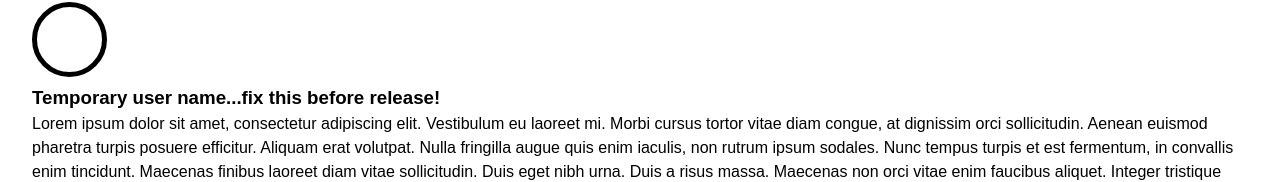
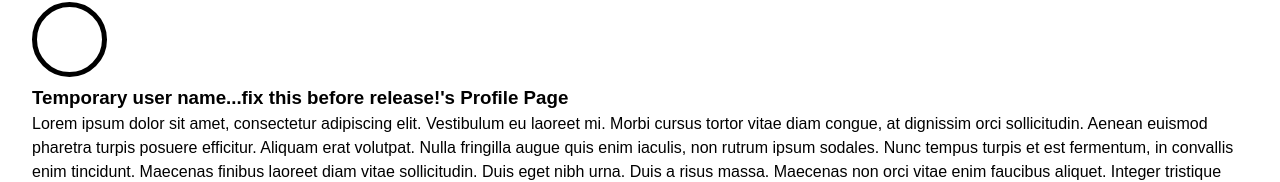
Before and after one commit to Amiibo-Atlas/Amiibo-Atlas, a React (Vite) app: page /profile in a window 1280 px wide. Shown: the part 137-319 px from the top of the page. Built offline with nearby package versions, Linux system fonts and the light colour scheme; no server answers.

Commit message:
Profile page and username appropriately provided assuming login status true.

```diff
--- a/src/components/Login.tsx
+++ b/src/components/Login.tsx
@@ -1,14 +1,13 @@
 import { useState } from 'react';
 import { firestore } from '../firebase/firebaseConfig';
-import { doc, getDocs, collection, query, where } from 'firebase/firestore';
+import { getDocs, collection, query, where } from 'firebase/firestore';
 
 import { doSignInUserWithEmailAndPassword } from '../features/auth/Auth';
 
-import { UseDispatch, useDispatch } from 'react-redux';
 import { setUser } from '../redux/userSlice';
 
 import styled from '@emotion/styled';
-import { useAppSelector } from '../redux/hooks';
+import { useAppDispatch } from '../redux/hooks';
 const LoginContainer = styled.div`
     display: flex;
     flex-direction: column;
@@ -19,7 +18,7 @@ const LoginContainer = styled.div`
 `;
 
 function Login() {
-    const dispatch = useDispatch();
+    const dispatch = useAppDispatch();
 
     const [email, setEmail] = useState('');
     const [username, setUsername] = useState('');
--- a/src/components/Navbar.tsx
+++ b/src/components/Navbar.tsx
@@ -3,6 +3,7 @@ import styled from '@emotion/styled';
 import myImage from '../assets/react.svg';
 
 import { useAppSelector } from '../redux/hooks';
+import grabUserNameCapitalized from '../functions/grabUserName';
 
 const NavbarContainer = styled.header`
     max-width: 100%;
@@ -60,6 +61,7 @@ const NavbarUserSection = styled.div`
 function Navbar() {
     // Grab user from user global state.
     const user = useAppSelector((state) => state.setUser);
+    const userNameCapitalized = grabUserNameCapitalized(user);
 
     return (
         <NavbarContainer>
@@ -74,7 +76,7 @@ function Navbar() {
             </NavbarLinkContainer>
             <NavbarUserSection>
                 {user.loginStatus ? (
-                    <h2>Hello, {user.username}</h2>
+                    <h2>Hello, {userNameCapitalized}</h2>
                 ) : (
                     <NavbarLink to="/login">Log in →</NavbarLink>
                 )}
--- a/src/functions/grabUserName.ts
+++ b/src/functions/grabUserName.ts
@@ -1,8 +1,6 @@
-import { useAppSelector } from '../redux/hooks';
-
-export default function grabUserNameCapitalized() {
-    // Grab user from user global state.
-    const user = useAppSelector((state) => state.setUser);
+export default function grabUserNameCapitalized(user) {
+    // Ensure you pass the user SLICE into the param.
+    // Returns capitalized[0] username, woohoo.
     const userCapitalized = user?.username
         ? user.username.charAt(0).toUpperCase() + user.username.slice(1)
         : 'Temporary user name...fix this before release!';
--- a/src/pages/ProfilePage.tsx
+++ b/src/pages/ProfilePage.tsx
@@ -6,8 +6,8 @@ import { FaUserEdit } from 'react-icons/fa';
 import { ImCheckmark } from 'react-icons/im';
 import { FaHeart } from 'react-icons/fa';
 
+import grabUserNameCapitalized from '../functions/grabUserName';
 import { useAppSelector } from '../redux/hooks';
-import grabUserNameCapitalized from '../functions/grabUserName';
 
 const ContainPage = styled.div`
     display: flex;
@@ -40,7 +40,9 @@ function ProfilePage() {
     //     ? user.username.charAt(0).toUpperCase() + user.username.slice(1)
     //     : '';
 
-    grabUserNameCapitalized();
+    // Grab user from user global state.
+    const user = useAppSelector((state) => state.setUser);
+    const userNameCapitalized = grabUserNameCapitalized(user);
 
     // placeholder
     const personalCollection: Amiibo[] = [
@@ -103,7 +105,7 @@ function ProfilePage() {
                     <div className="profile-info">
                         <ImageBox />
                         <div className="photo-box"></div>
-                        <h3>{grabUserNameCapitalized()}</h3>
+                        <h3>{userNameCapitalized}'s Profile Page</h3>
                         {/* {user.loginStatus ? (
                             <h3>{userCapitalized}'s Profile Page</h3>
                         ) : (
```
